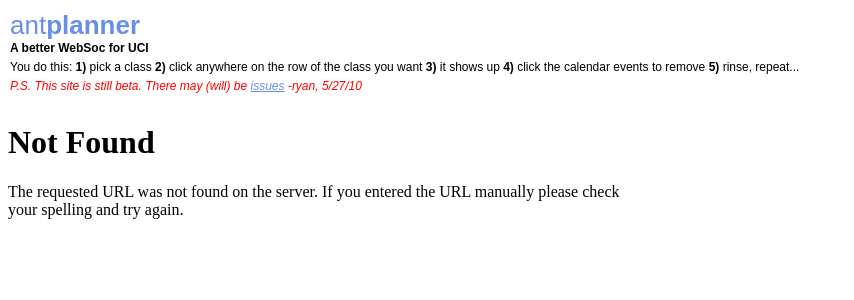
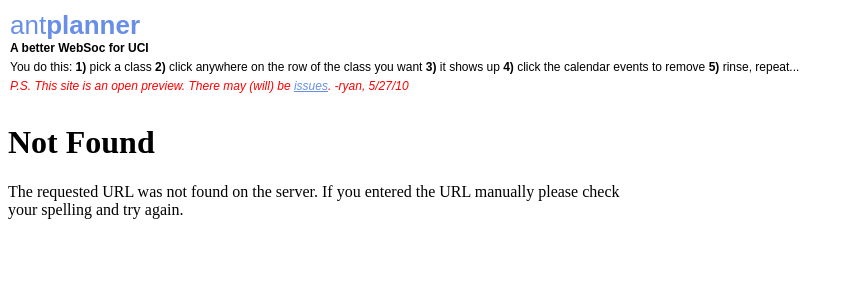
Before and after one commit to gumho/antplanner, a Python web app: template templates/index.html in a window 1280 px wide. Shown: the top 300 px of the page, without its empty margins (0-854 px from the left). Run offline with Jinja, Linux system fonts and the light colour scheme; the template is opened without the code that fills it, so the values that code supplies are empty; some libraries are stand-ins or nearby versions.

Commit message:
content update

```diff
--- a/templates/index.html
+++ b/templates/index.html
@@ -244,7 +244,7 @@
 			<h1>ant<strong>planner</strong></h1>
 			<h2>A better WebSoc for UCI</h2>
 			<p>You do this: <strong>1)</strong> pick a class <strong>2)</strong> click anywhere on the row of the class you want <strong>3) </strong> it shows up  <strong>4)</strong> click the calendar events to remove <strong>5)</strong> rinse, repeat...</p>
-			<p id="temp"><em>P.S. This site is still beta. There may (will) be <a href="http://github.com/gumho/ant-planner/issues/">issues</a> -ryan, 5/27/10</em></p>
+			<p id="temp"><em>P.S. This site is an open preview. There may (will) be <a href="http://github.com/gumho/ant-planner/issues/">issues</a>. -ryan, 5/27/10</em></p>
 		</div>
 
 		<div id="calendar">
```
